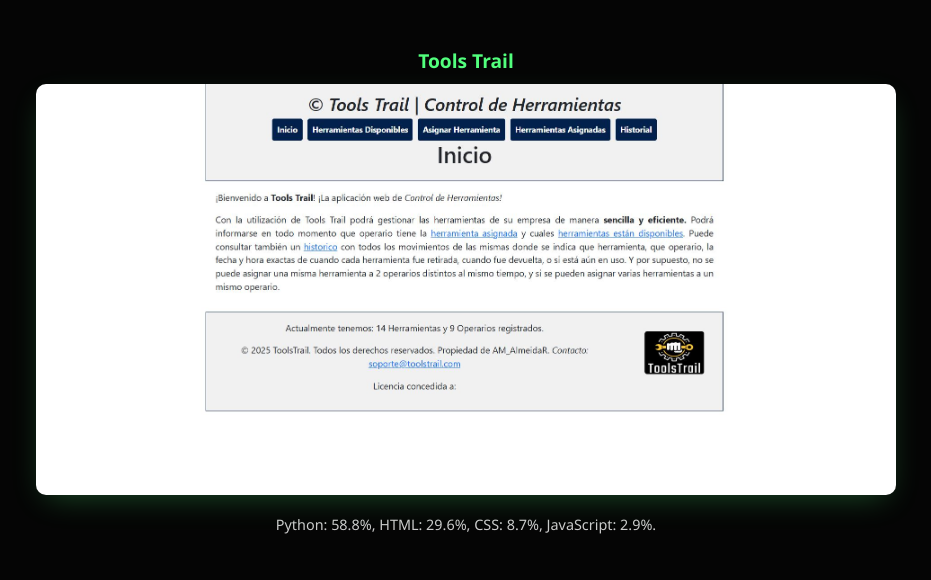
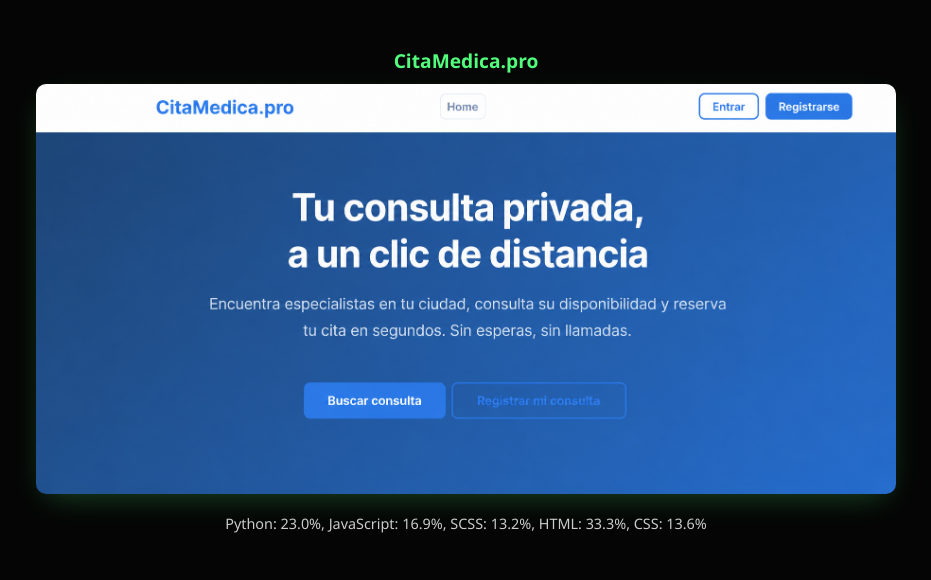
Before and after one commit to AM-AlmeidaR/portfolio2026, a website: page proyectos.html in a window 1280 px wide. Shown: the part 708-1288 px from the top of the page, without its empty margins (174-1105 px from the left). Drawn offline with Linux system fonts and the light colour scheme.

Commit message:
Adding citamedica.pro to projects

```diff
--- a/proyectos.html
+++ b/proyectos.html
@@ -29,6 +29,14 @@
                             <img src="./img/mcr_composites.JPG" alt="MCR Composites" loading="lazy"/>
                         </a>
                         <p>SCSS: 59.7%, HTML: 16.7%, CSS: 23.6%</p>
+                    </article>
+
+                    <article class="item2">
+                        <h3>CitaMedica.pro</h3>
+                        <a href="https://citamedica.pro" target="_blank" rel="noopener noreferrer">
+                            <img src="./img/citamedica_pro.png" alt="CitaMedica.pro" loading="lazy"/>
+                        </a>
+                        <p>Python: 23.0%, JavaScript: 16.9%, SCSS: 13.2%, HTML: 33.3%, CSS: 13.6%</p>
                     </article>
 
                     <article class="item4">
```
Also changed, not shown: img/citamedica_pro.jpeg (added), img/citamedica_pro.png (added).
